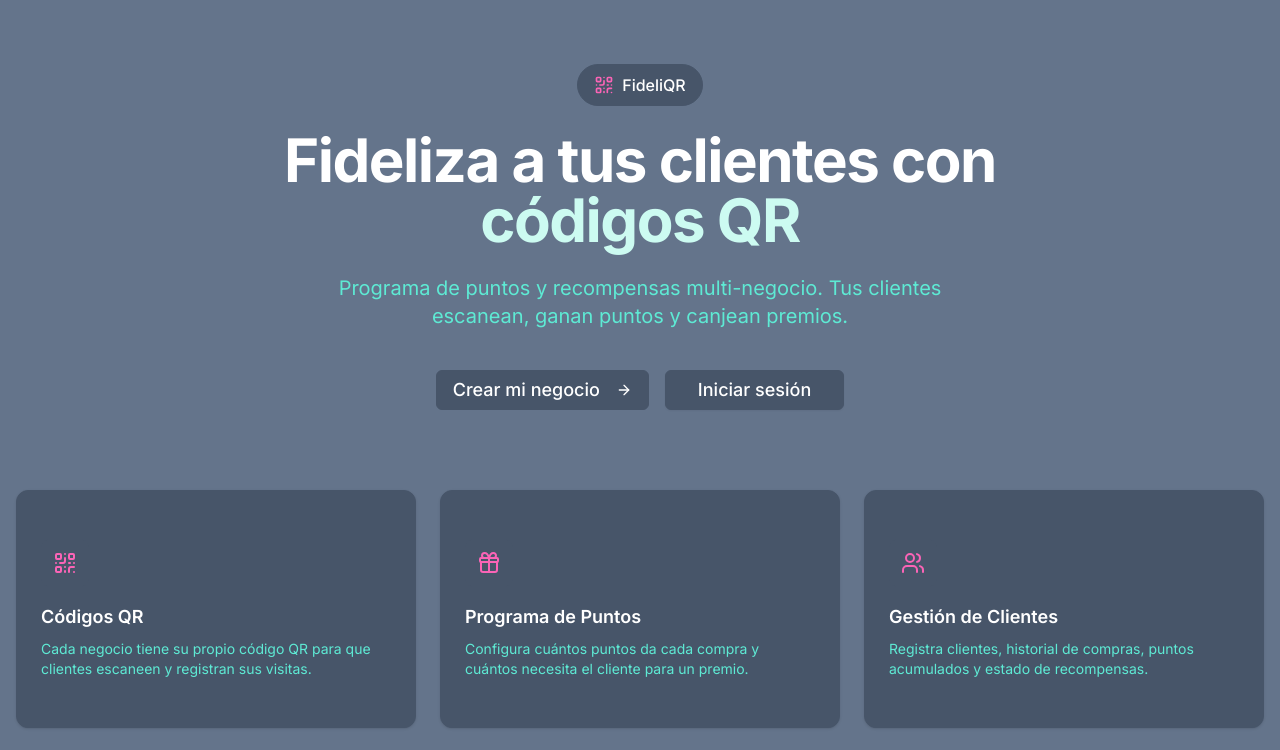
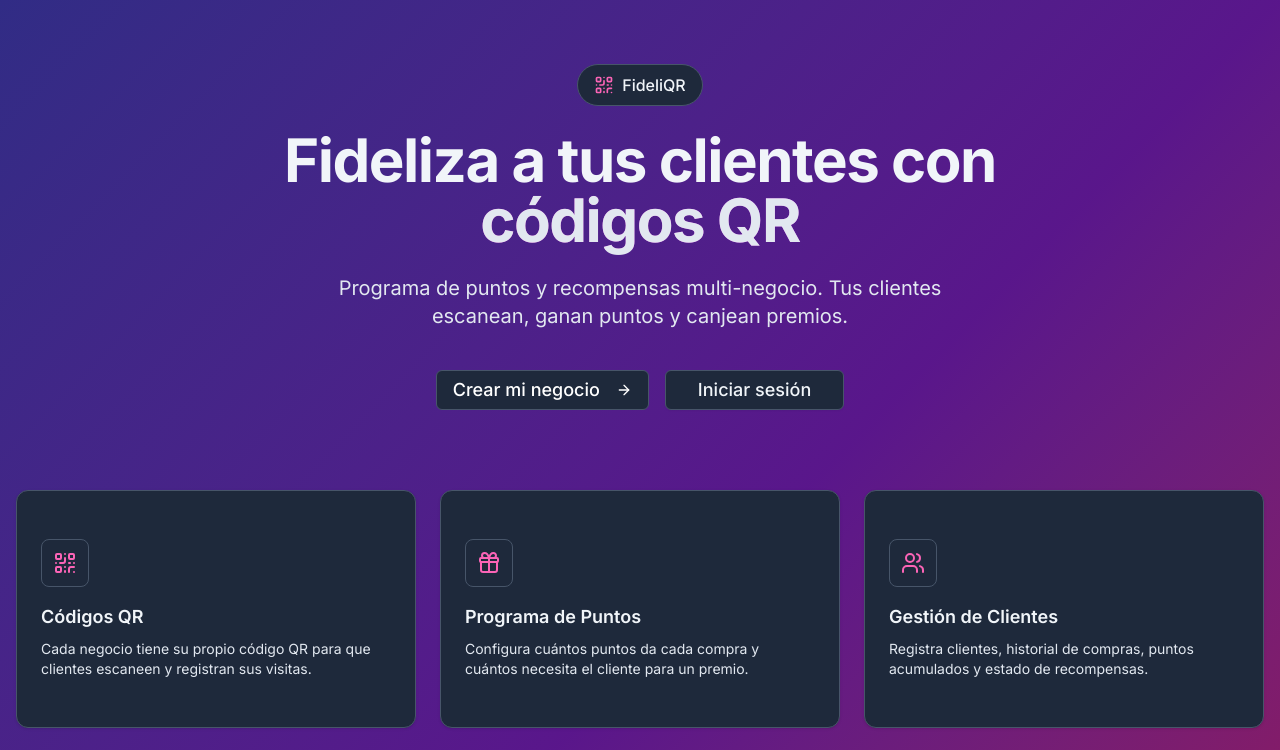
Before and after one commit to carnicero52/RewardPoints, a Next.js app: page / in a window 1280 px wide. Shown: the top 750 px of the page. Built offline with nearby package versions, Linux system fonts and the light colour scheme.

Commit message:
revert: back to original dark colors

```diff
--- a/src/app/globals.css
+++ b/src/app/globals.css
@@ -1,19 +1,19 @@
 @import "tailwindcss";
 
-/* Dark mode - Lighter warm background with teal accents */
+/* Dark mode - Original SIGA-RH inspired palette */
 :root, .dark {
-  --background: #64748b;  /* Lighter warm gray - 25% lighter */
-  --foreground: #ccfbf1;
-  --card: #475569;
+  --background: #0f172a;
+  --foreground: #e2e8f0;
+  --card: #1e293b;
   --card-foreground: #e2e8f0;
-  --popover: #475569;
+  --popover: #1e293b;
   --popover-foreground: #e2e8f0;
   --primary: #0d9488;
   --primary-foreground: #ffffff;
-  --secondary: #475569;
+  --secondary: #334155;
   --secondary-foreground: #e2e8f0;
   --muted: #475569;
-  --muted-foreground: #5eead4;
+  --muted-foreground: #94a3b8;
   --accent: #14b8a6;
   --accent-foreground: #ffffff;
   --destructive: #7f1d1d;
@@ -21,10 +21,10 @@
   --border: #475569;
   --input: #475569;
   --ring: #0d9488;
-  --sidebar-bg: #1e293b;  /* Slightly lighter sidebar */
-  --text-primary: #ffffff;
-  --text-secondary: #5eead4;
-  --text-muted: #2dd4bf;
+  --sidebar-bg: #020617;
+  --text-primary: #f1f5f9;
+  --text-secondary: #94a3b8;
+  --text-muted: #64748b;
 }
 
 @theme inline {
@@ -60,8 +60,7 @@ body {
   min-height: 100vh;
 }
 
-/* ULTRA AGGRESSIVE TEXT VISIBILITY OVERRIDES */
-
+/* Text visibility overrides */
 h1, h2, h3, h4, h5, h6, p, span, div, li, td, th, label, a, small {
   color: var(--foreground) !important;
 }
@@ -71,23 +70,11 @@ h1, h2, h3, h4, h5, h6, p, span, div, li, td, th, label, a, small {
   border: 1px solid var(--border) !important;
 }
 
-.bg-white, .bg-white\/100, .bg-white\/90, .bg-white\/80, .bg-white\/70, .bg-white\/60, .bg-white\/50 {
+.bg-white, .bg-white\/100 {
   background-color: var(--card) !important;
 }
 .bg-white *, .bg-white\/100 * {
   color: var(--foreground) !important;
-}
-
-.bg-gray-50, .bg-gray-100, .bg-gray-200, .bg-gray-300 {
-  background-color: var(--secondary) !important;
-}
-.bg-gray-50 *, .bg-gray-100 *, .bg-gray-200 * {
-  color: var(--foreground) !important;
-}
-
-.bg-gradient-to-b, .bg-gradient-to-t, .bg-gradient-to-l, .bg-gradient-to-r,
-.bg-gradient-to-br, .bg-gradient-to-bl, .bg-gradient-to-tr, .bg-gradient-to-tl {
-  background: var(--background) !important;
 }
 
 .text-white { color: var(--text-primary) !important; }
@@ -95,15 +82,6 @@ h1, h2, h3, h4, h5, h6, p, span, div, li, td, th, label, a, small {
 .text-slate-100, .text-slate-200 { color: var(--text-primary) !important; }
 .text-slate-300, .text-gray-300 { color: var(--text-secondary) !important; }
 .text-slate-400, .text-gray-400 { color: var(--text-muted) !important; }
-.text-gray-500 { color: var(--text-muted) !important; }
-
-.text-white\/50, .text-white\/60, .text-white\/70, .text-white\/80, .text-white\/90, .text-white\/95 {
-  color: var(--text-secondary) !important;
-}
-
-.text-purple-200, .text-purple-300, .text-purple-400 {
-  color: var(--text-secondary) !important;
-}
 
 input, textarea, select {
   background-color: var(--secondary) !important;
@@ -119,10 +97,6 @@ table, thead, tbody, tr, th, td {
   color: var(--foreground) !important;
 }
 
-.border-white\/10, .border-white\/20, .border-white\/30 {
-  border-color: var(--border) !important;
-}
-
 button, .btn {
   color: var(--primary-foreground) !important;
 }
```
